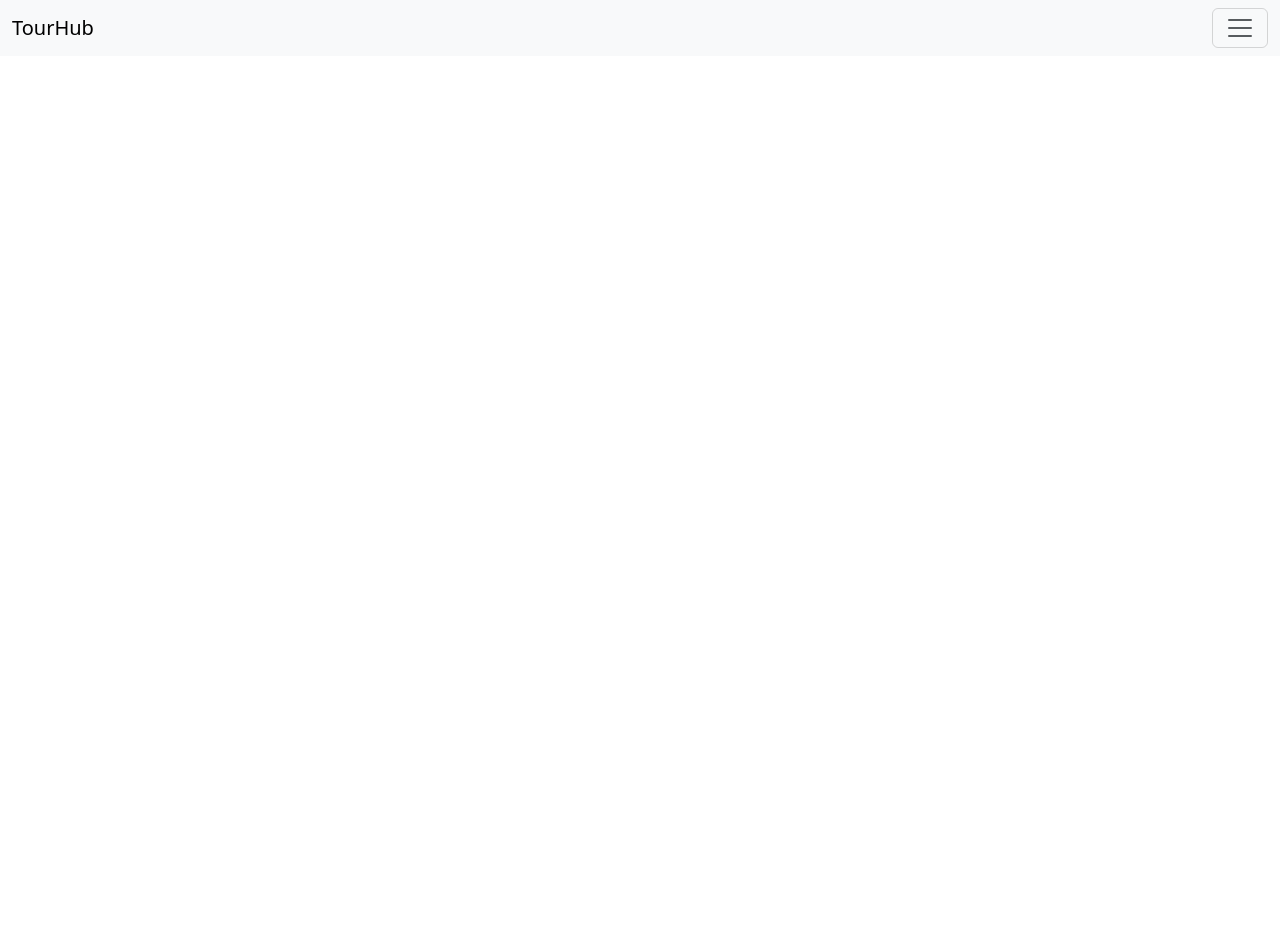
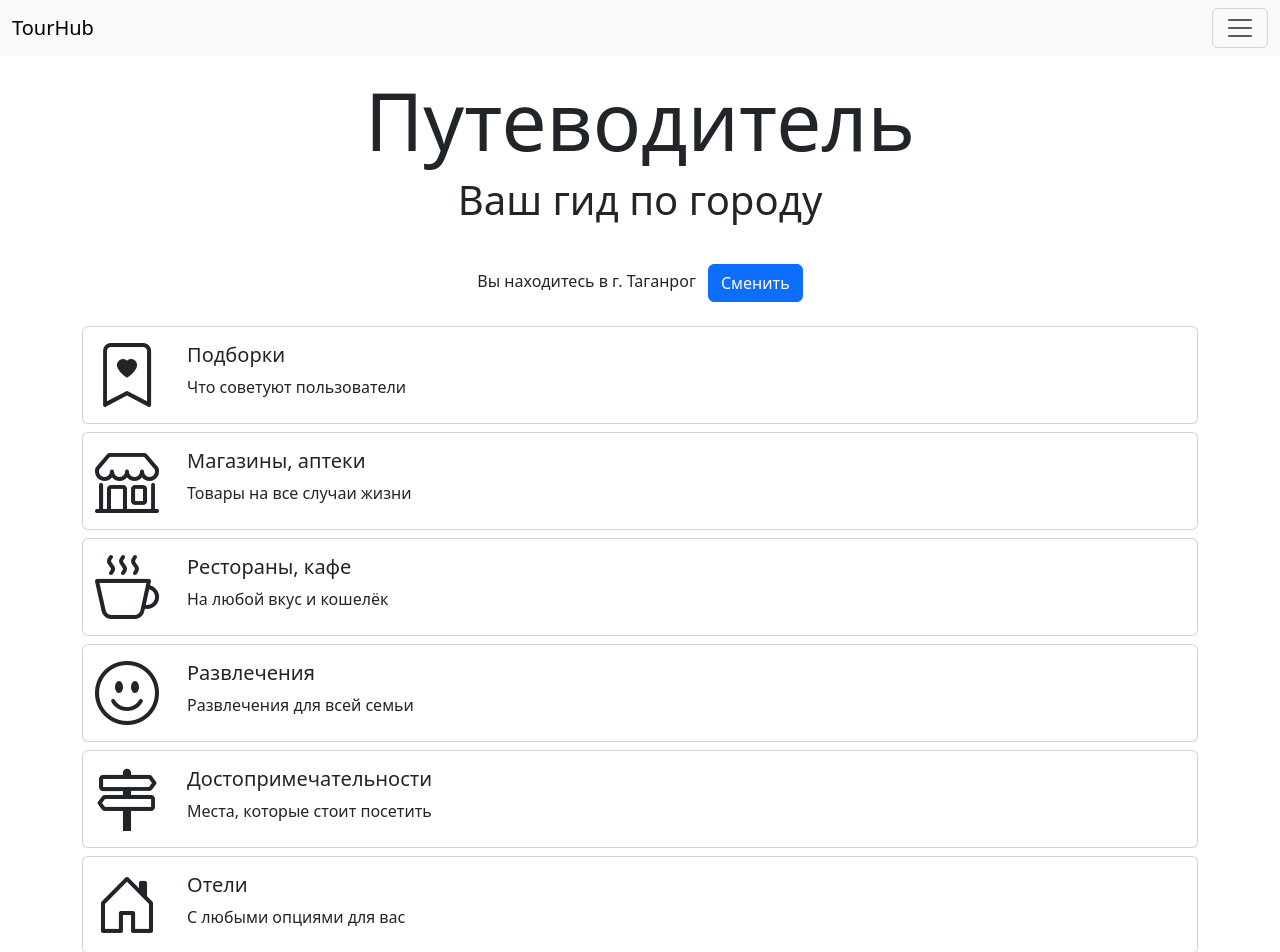
Before and after one commit to morozyuk-d-p/hackathon-ficha-tourhub-frontend, a Nuxt app: page /guidebook in a window 1280 px wide. Shown: the top 952 px of the page. Before the commit the page ends 800 px from the top, so only its background shows below. Built offline with nearby package versions, Linux system fonts and the light colour scheme.

Commit message:
added guidebook sketch

```diff
--- a/pages/guidebook.vue
+++ b/pages/guidebook.vue
@@ -1 +1,94 @@
-<template></template>
+<template>
+  <div class="container">
+    <section id="intro" class="text-center p-3">
+      <h1 class="display-1">Путеводитель</h1>
+      <h2 class="display-6">Ваш гид по городу</h2>
+    </section>
+    <section id="select-city" class="p-3">
+      <div class="text-center">
+        Вы находитесь в г. Таганрог
+        <button class="btn btn-primary ms-2">Сменить</button>
+      </div>
+    </section>
+    <section id="categories" class="pb-3">
+      <div class="card my-2">
+        <div class="row">
+          <div class="col-auto ps-4 pe-0 me-0">
+            <i class="bi bi-bookmark-heart" style="font-size: 4rem"></i>
+          </div>
+          <div class="col">
+            <div class="card-body">
+              <h5 class="card-title">Подборки</h5>
+              <p class="card-text">Что советуют пользователи</p>
+            </div>
+          </div>
+        </div>
+      </div>
+      <div class="card my-2">
+        <div class="row">
+          <div class="col-auto ps-4 pe-0 me-0">
+            <i class="bi bi-shop" style="font-size: 4rem"></i>
+          </div>
+          <div class="col">
+            <div class="card-body">
+              <h5 class="card-title">Магазины, аптеки</h5>
+              <p class="card-text">Товары на все случаи жизни</p>
+            </div>
+          </div>
+        </div>
+      </div>
+      <div class="card my-2">
+        <div class="row">
+          <div class="col-auto ps-4 pe-0 me-0">
+            <i class="bi bi-cup-hot" style="font-size: 4rem"></i>
+          </div>
+          <div class="col">
+            <div class="card-body">
+              <h5 class="card-title">Рестораны, кафе</h5>
+              <p class="card-text">На любой вкус и кошелёк</p>
+            </div>
+          </div>
+        </div>
+      </div>
+      <div class="card my-2">
+        <div class="row">
+          <div class="col-auto ps-4 pe-0 me-0">
+            <i class="bi bi-emoji-smile" style="font-size: 4rem"></i>
+          </div>
+          <div class="col">
+            <div class="card-body">
+              <h5 class="card-title">Развлечения</h5>
+              <p class="card-text">Развлечения для всей семьи</p>
+            </div>
+          </div>
+        </div>
+      </div>
+      <div class="card my-2">
+        <div class="row">
+          <div class="col-auto ps-4 pe-0 me-0">
+            <i class="bi bi-signpost-2" style="font-size: 4rem"></i>
+          </div>
+          <div class="col">
+            <div class="card-body">
+              <h5 class="card-title">Достопримечательности</h5>
+              <p class="card-text">Места, которые стоит посетить</p>
+            </div>
+          </div>
+        </div>
+      </div>
+      <div class="card my-2">
+        <div class="row">
+          <div class="col-auto ps-4 pe-0 me-0">
+            <i class="bi bi-house-door" style="font-size: 4rem"></i>
+          </div>
+          <div class="col">
+            <div class="card-body">
+              <h5 class="card-title">Отели</h5>
+              <p class="card-text">С любыми опциями для вас</p>
+            </div>
+          </div>
+        </div>
+      </div>
+    </section>
+  </div>
+</template>
```
